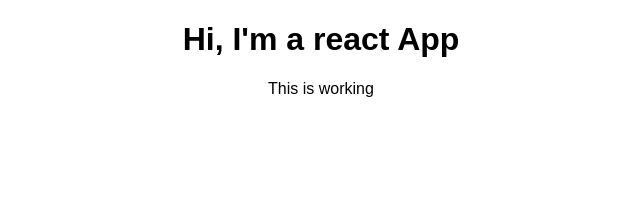
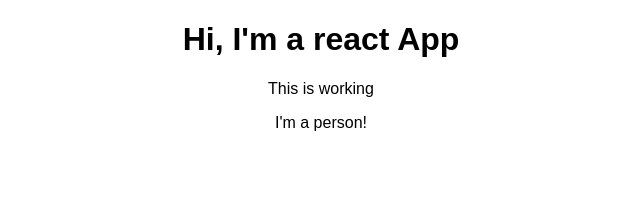
Before and after one commit to vnctwong/RCG, a React (Create React App) app in the folder 3.26/: page / in a window 1280 px wide. Shown: the top 204 px of the page, without its empty margins (319-959 px from the left). Built offline with nearby package versions, Linux system fonts and the light colour scheme.

Commit message:
create own component to import

```diff
--- a/3.26/src/App.js
+++ b/3.26/src/App.js
@@ -1,5 +1,6 @@
 import React, { Component } from 'react';
 import './App.css';
+import Person from './Person/Person';
 
 class App extends Component {
   render() {
@@ -7,6 +8,7 @@
       <div className="App">
         <h1> Hi, I'm a react App </h1>
         <p>This is working</p>
+        <Person />
       </div>
       // <h1>Another heading</h1>
     );
--- /dev/null
+++ b/3.26/src/Person/Person.js
@@ -0,0 +1,7 @@
+import React from 'react';
+
+const person = () => {
+  return <p>I'm a person!</p>
+}
+
+export default person;
```
